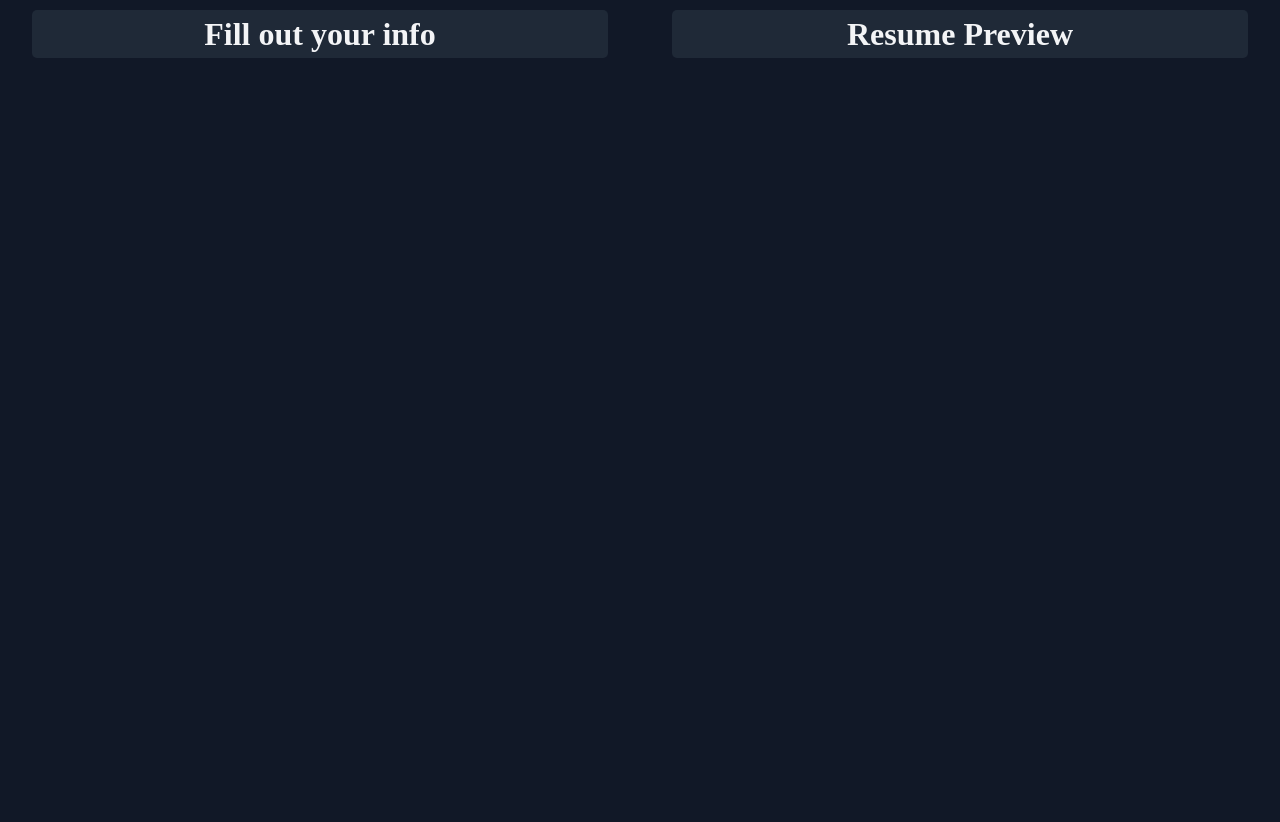
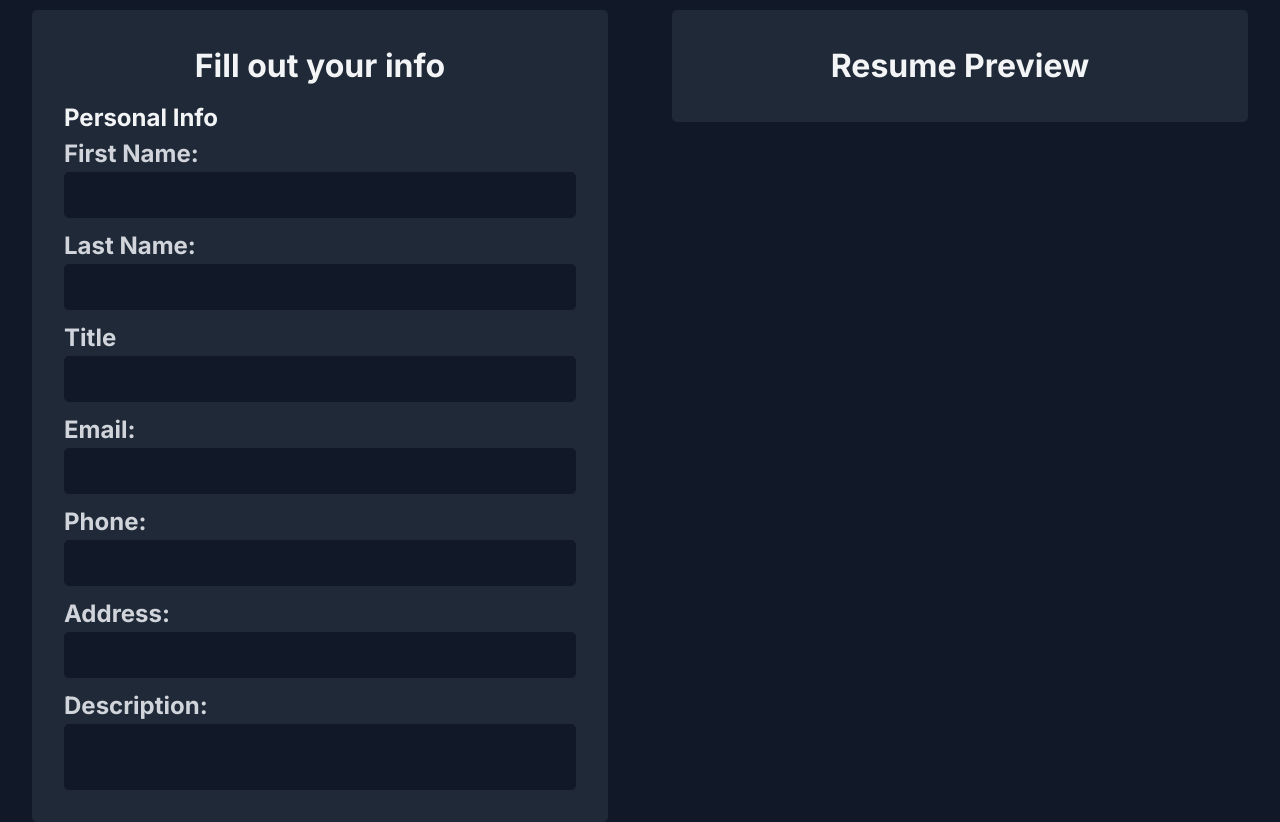
Before and after one commit to Zando411/cv-project, a React (Create React App) app: page / in a window 1280 px wide. Before the commit the page ends 800 px from the top, so only its background shows below. Built offline with nearby package versions, Linux system fonts and the light colour scheme.

Commit message:
create inputs for personal info

```diff
--- a/src/app.css
+++ b/src/app.css
@@ -77,39 +77,107 @@ select {
   --header-text: #f3f4f6;
   --main-text: #d1d5db;
   --background: #111827;
+  --secondary: #1f2937;
 }
 
 /* start */
 
 body {
   background-color: var(--background);
+  font-family: 'Inter', sans-serif;
+  color: var(--main-text);
 }
 
 .app {
   display: grid;
   grid-template-columns: 1fr 1fr;
-  place-items: center;
+  justify-items: center;
+  align-items: start;
 }
 
 .form {
-  background-color: #1f2937;
+  background-color: var(--secondary);
   width: 90%;
   margin-top: 10px;
   border-radius: 5px;
+  display: flex;
+  flex-direction: column;
+  align-items: center;
+  gap: 10px;
+  padding: 2rem;
 }
 
 .preview {
-  background-color: #1f2937;
+  background-color: var(--secondary);
   width: 90%;
   margin-top: 10px;
   border-radius: 5px;
+  display: flex;
+  flex-direction: column;
+  align-items: center;
+  gap: 10px;
+  padding: 2rem;
 }
 
 p {
   color: var(--main-text);
 }
 
+h1,
+h2,
+h3,
+h4 {
+  color: var(--header-text);
+}
+
 h1 {
-  color: var(--header-text);
   text-align: center;
 }
+
+label {
+  color: var(--main-text);
+  font-size: 1.5rem;
+  font-weight: 600;
+  margin-right: 10px;
+}
+
+.personalInputs {
+  display: flex;
+  flex-wrap: wrap;
+  gap: 10px;
+  column-gap: 50px;
+  justify-content: center;
+}
+
+.input {
+  display: flex;
+  flex-direction: column;
+  align-items: space-between;
+  flex-grow: 1;
+}
+
+textarea,
+input {
+  padding: 10px 10px 10px 10px;
+  outline: none;
+  border: 1px solid var(--background);
+  border-radius: 5px;
+  background-color: var(--background);
+  transition: background-color 0.5s ease;
+  transition: border 0.5s ease;
+  color: var(--main-text);
+  flex-grow: 1;
+}
+
+textarea:focus,
+input:focus {
+  border: 1px solid var(--header-text);
+  background-color: #1f2937;
+}
+
+textarea {
+  padding: 0.5rem 1rem 0.5rem 0.5rem;
+  border-radius: 5px;
+  resize: none;
+  flex-grow: 2;
+}
--- a/src/components/Form.js
+++ b/src/components/Form.js
@@ -1,10 +1,12 @@
 import { Component } from 'react';
+import Personal from './Personal';
 
 class Form extends Component {
   render() {
     return (
       <div className="form">
         <h1>Fill out your info</h1>
+        <Personal />
       </div>
     );
   }
--- /dev/null
+++ b/src/components/InputField.js
@@ -0,0 +1,15 @@
+import { Component } from 'react';
+
+class InputField extends Component {
+  render() {
+    const { label, type, id, name } = this.props;
+    return (
+      <div className="input">
+        <label htmlFor={id}>{label}</label>
+        <input type={type} id={id} name={name} />
+      </div>
+    );
+  }
+}
+
+export default InputField;
--- /dev/null
+++ b/src/components/Personal.js
@@ -0,0 +1,32 @@
+import { Component } from 'react';
+import InputField from './InputField';
+
+class Personal extends Component {
+  render() {
+    return (
+      <div className="personalWrapper">
+        <h2>Personal Info</h2>
+        <div className="personal">
+          <div className="personalInputs">
+            <InputField label="First Name:" type="text" id="firstName" />
+            <InputField label="Last Name:" type="text" id="lastName" />
+            <InputField label="Title" type="text" id="title" />
+            <InputField label="Email:" type="email" id="email" name="email" />
+            <InputField label="Phone:" type="tel" id="phone" name="phone" />
+            <InputField label="Address:" type="text" id="address" />
+            <div className="input">
+              <label htmlFor="Description">Description:</label>
+              <textarea
+                name="description"
+                id="Description"
+                spellCheck="false"
+              ></textarea>
+            </div>
+          </div>
+        </div>
+      </div>
+    );
+  }
+}
+
+export default Personal;
```
